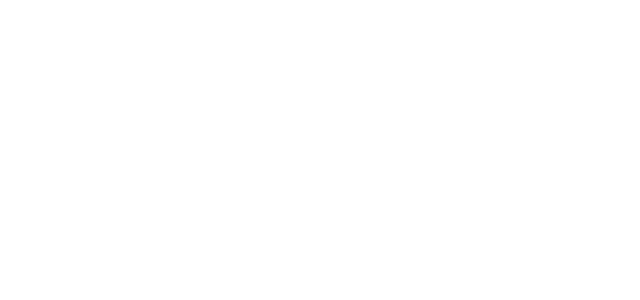
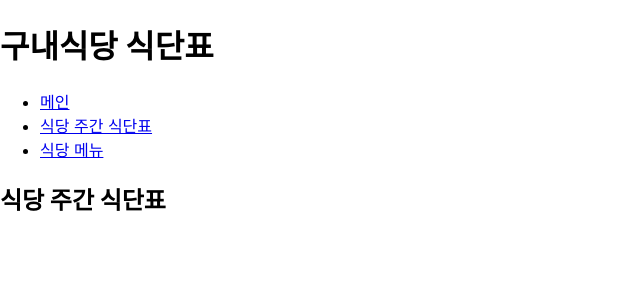
Before and after one commit to codeyaki/mtvs_cafeteria, a React (Create React App) app in the folder client/: page /weekplans in a window 1280 px wide. Before the commit this address had no page. Shown: the top 300 px of the page, without its empty margins (0-640 px from the left). Built offline with nearby package versions, Linux system fonts and the light colour scheme.

Commit message:
식당 주간 식단표 기본 구조

```diff
--- a/client/src/App.js
+++ b/client/src/App.js
@@ -2,6 +2,7 @@
 import Layout from './layouts/Layout';
 import Main from './pages/Main';
 import Menus from './pages/Menus';
+import Weekplans from './pages/Weekplans';
 
 
 function App() {
@@ -10,6 +11,7 @@
       <Routes>
         <Route path='/' element={<Layout/>}>
           <Route index element={<Main/>}/>
+          <Route path='weekplans' element={<Weekplans/>} />
           <Route path='menus' element={<Menus/>}/>
         </Route>
       </Routes>
--- a/client/src/components/commons/Navbar.js
+++ b/client/src/components/commons/Navbar.js
@@ -7,7 +7,7 @@
         <div>
             <ul>
                 <li><NavLink to="/">메인</NavLink></li>
-                <li><NavLink to="/menu-plans">식당 주간 식단표</NavLink></li>
+                <li><NavLink to="/weekplans">식당 주간 식단표</NavLink></li>
                 <li><NavLink to="/menus">식당 메뉴</NavLink></li>
             </ul>
         </div>
--- a/client/src/components/lists/MenuList.js
+++ b/client/src/components/lists/MenuList.js
@@ -15,11 +15,13 @@
 
     return menus && (
         <article>
-            <button></button>
             <h1>메뉴 목록</h1>
             <ul>
                 {menus?.map(menu => <li key={menu.menuCode}>{menu.menuName}</li>)}
             </ul>
+            <div>
+
+            </div>
         </article>
 
     );
--- /dev/null
+++ b/client/src/pages/Weekplans.js
@@ -0,0 +1,13 @@
+
+
+function Weekplans(){
+
+    return (
+        <article>
+            <h1>식당 주간 식단표</h1>
+        </article>
+    );
+
+}
+
+export default Weekplans;
```
Also changed, not shown: client/src/apis/PlanAPICalls.js (added).
